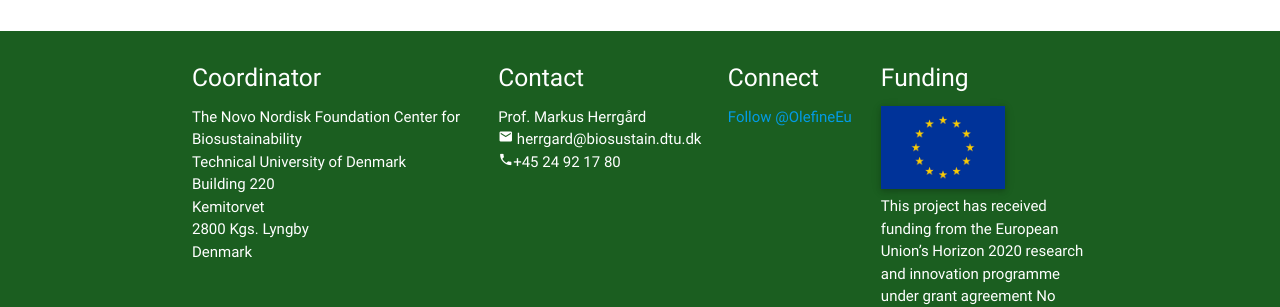
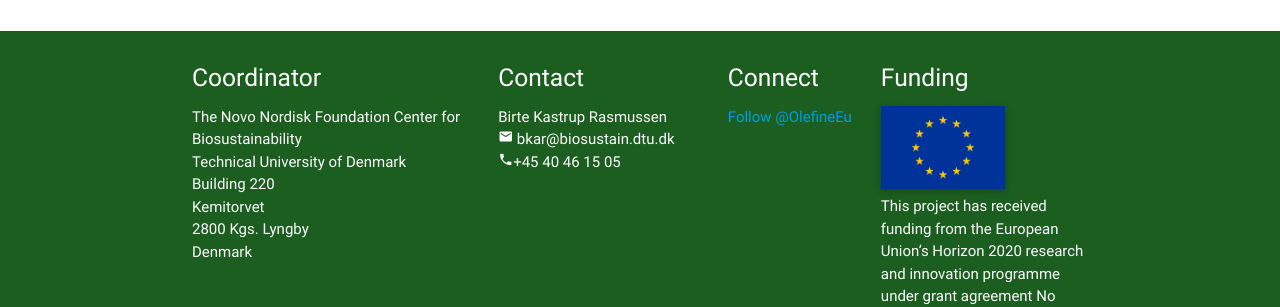
Before and after one commit to biosustain/olefine-website, a Jekyll site: the page built from index.html, in a window 1280 px wide and 900 px high, scrolled down 3706 px. Shown: the part 535-842 px from the top of the window. Built offline with Jekyll 4.4.1, drawn with Linux system fonts in a browser that asks for light colours; nearby versions of some CDN libraries; comment, search, counter and statistics services are not loaded.

Commit message:
Update footer.html

```diff
--- a/_includes/footer.html
+++ b/_includes/footer.html
@@ -20,11 +20,11 @@
         <h5 class="white-text">Contact</h5>
         <div class="white-text">
           <ul>
-            <li>Prof. Markus Herrgård</li>
+            <li>Birte Kastrup Rasmussen</li>
             <li>
-              <i class="material-icons tiny">email</i><a class="white-text" href="mailto:herrgard@biosustain.dtu.dk"> herrgard@biosustain.dtu.dk</a>
+              <i class="material-icons tiny">email</i><a class="white-text" href="mailto:bkar@biosustain.dtu.dk"> bkar@biosustain.dtu.dk</a>
             </li>
-            <li><i class="material-icons tiny">phone</i>+45 24 92 17 80</li>
+            <li><i class="material-icons tiny">phone</i>+45 40 46 15 05</li>
           </ul>
         </div>
       </div>
```
